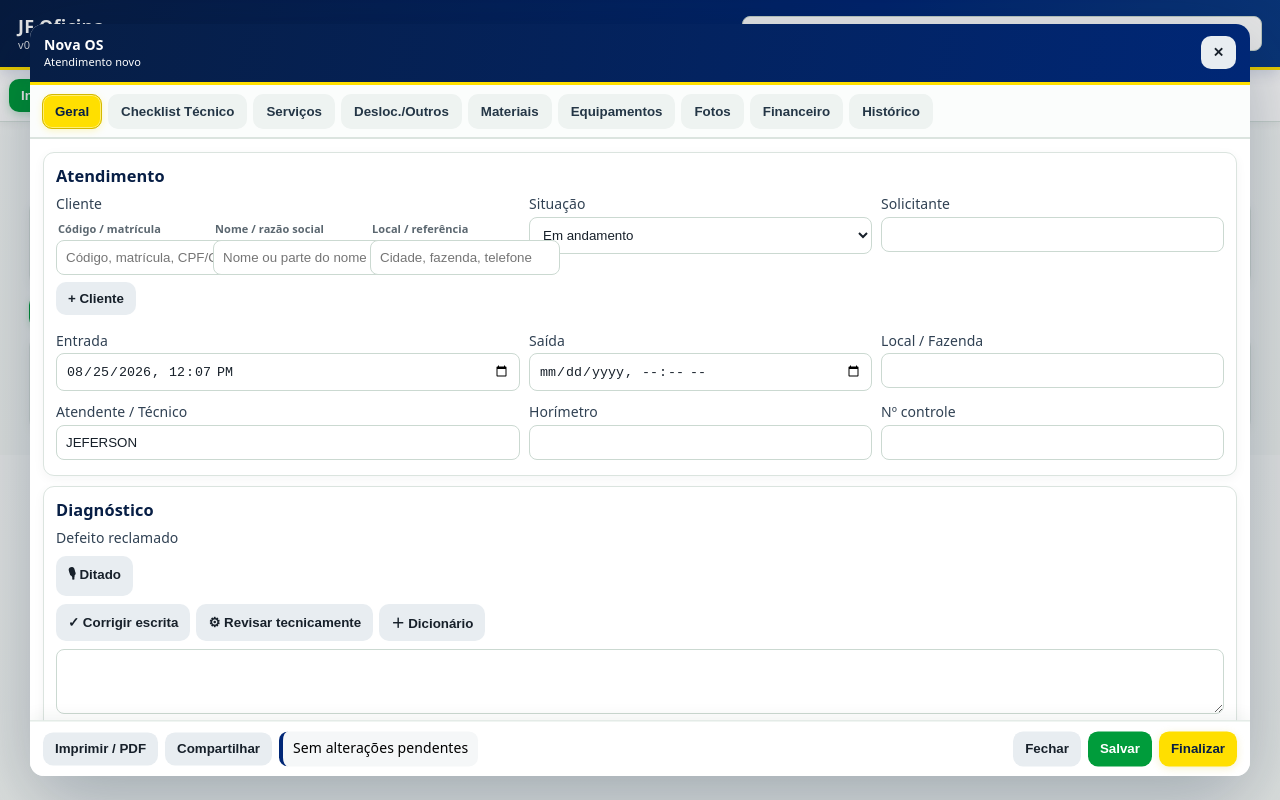
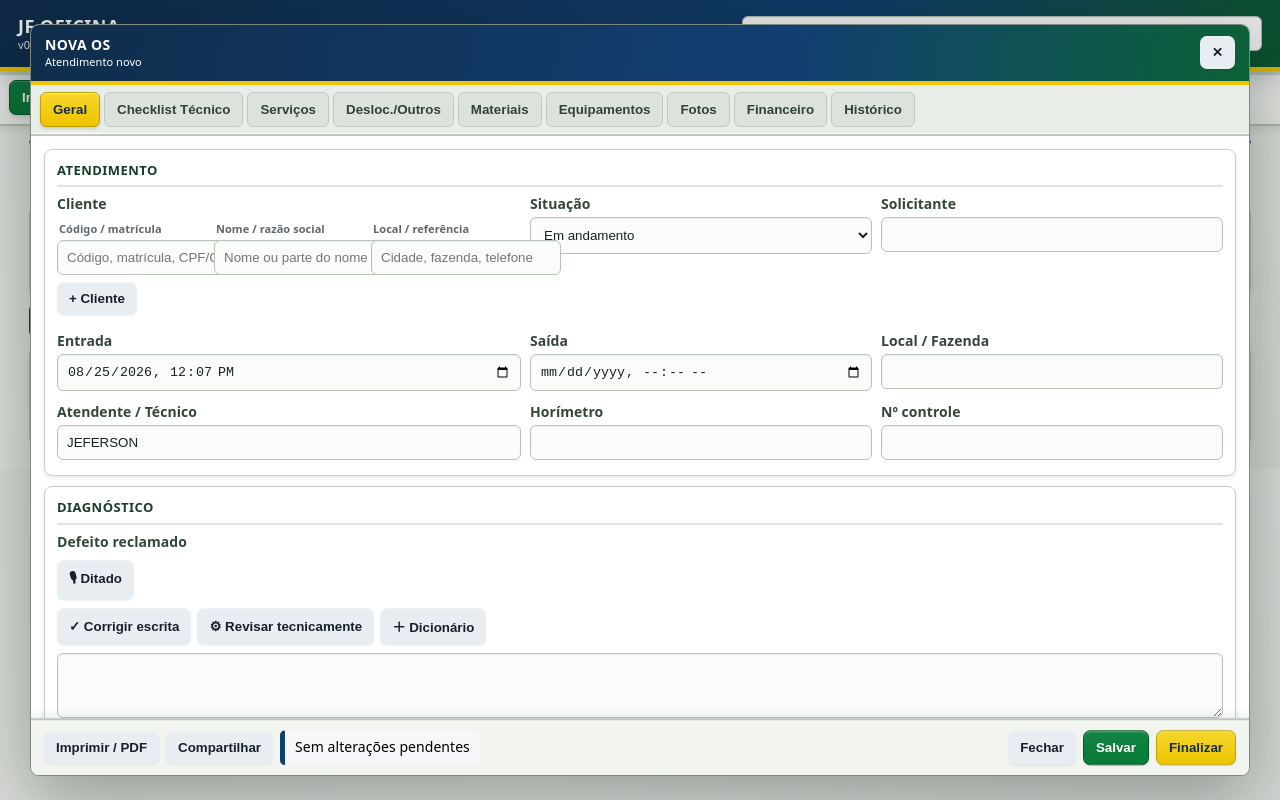
Before and after one commit to jefe198686-pixel/jf-oficina, a website: page index.html in a window 1280 px wide. Both pictures are taken after a click on the button "+ Nova OS". Drawn offline with Linux system fonts and the light colour scheme.

Commit message:
JF Oficina v0.15.14: tema Brasil agro robusto

```diff
--- a/theme-brasil.css
+++ b/theme-brasil.css
@@ -1,204 +1,21 @@
-/* JF Oficina v0.15.13 — tema visual Brasil
-   Referência cromática: verde, amarelo, azul e branco da bandeira do Brasil.
-   Aplicação profissional: contraste alto, pouca saturação em áreas grandes e cores fortes só em ações/estado. */
-:root{
-  --br-green:#009c3b;
-  --br-green-dark:#08752f;
-  --br-green-soft:#eaf7ef;
-  --br-yellow:#ffdf00;
-  --br-yellow-soft:#fff8cc;
-  --br-blue:#002776;
-  --br-blue-dark:#071e45;
-  --br-blue-soft:#eef3ff;
-  --br-white:#ffffff;
-  --bg:#f4f7f5;
-  --card:#ffffff;
-  --ink:#142033;
-  --muted:#657386;
-  --line:#dbe4df;
-  --brand:var(--br-green);
-  --dark:var(--br-blue-dark);
-  --ok:#e8f7ed;
-  --warn:#fff6c7;
-  --danger:#fde8e8;
-}
-
-body{
-  background:linear-gradient(180deg,#f8faf9 0,#f3f7f5 100%);
-  color:var(--ink);
-  letter-spacing:.005em;
-}
-
-/* Cabeçalho principal */
-header{
-  background:linear-gradient(105deg,var(--br-blue-dark) 0%,var(--br-blue) 68%,#0b3a82 100%);
-  border-bottom:3px solid var(--br-yellow);
-  box-shadow:0 3px 14px rgba(0,39,118,.16);
-}
-header b{font-weight:800;letter-spacing:.01em}
-.ver{opacity:.88}
-
-/* Navegação */
-nav{
-  background:rgba(255,255,255,.96);
-  border-bottom:1px solid #d9e4de;
-  box-shadow:0 2px 8px rgba(20,55,40,.06);
-}
-nav button{
-  background:#eef3f1;
-  color:#243546;
-  transition:transform .12s ease,background .12s ease,box-shadow .12s ease;
-}
-nav button.primary{
-  background:var(--br-green);
-  color:#fff;
-  box-shadow:0 3px 8px rgba(0,156,59,.22);
-}
-nav button:hover{transform:translateY(-1px)}
-
-/* Botões */
-button,.btn{border-radius:10px;transition:transform .12s ease,box-shadow .12s ease,filter .12s ease}
-button:hover,.btn:hover{transform:translateY(-1px)}
-button:active,.btn:active{transform:translateY(0)}
-.primary{
-  background:var(--br-green);
-  color:#fff;
-  box-shadow:0 2px 7px rgba(0,156,59,.18);
-}
-.primary:hover{background:var(--br-green-dark)}
-.success{background:var(--br-green-soft);color:var(--br-green-dark)}
-.ghost{border-color:#cbd8d1;background:#fff}
-.danger{color:#8f2222}
-
-/* Cartões e seções */
-.card,.box,.section,.tablewrap{
-  border-color:var(--line);
-  box-shadow:0 3px 12px rgba(16,56,38,.045);
-}
-.card{
-  position:relative;
-  overflow:hidden;
-  min-height:88px;
-}
-.card::before{
-  content:"";
-  position:absolute;
-  inset:0 auto 0 0;
-  width:4px;
-  background:var(--br-green);
-}
-.card:nth-child(2n)::before{background:var(--br-blue)}
-.card:nth-child(3n)::before{background:#e8c900}
-.card b{color:var(--br-blue-dark)}
-.section h3{color:var(--br-blue-dark);font-weight:800}
-
-/* Inputs */
-input,select,textarea{
-  border-color:#cbd9d1;
-  background:#fff;
-  transition:border-color .12s ease,box-shadow .12s ease,background .12s ease;
-}
-input:focus,select:focus,textarea:focus{
-  outline:0;
-  border-color:var(--br-green);
-  box-shadow:0 0 0 3px rgba(0,156,59,.12);
-  background:#fff;
-}
-label{color:#304153}
-
-/* Tabelas */
-th{
-  background:#eef5f2;
-  color:var(--br-blue-dark);
-  font-weight:800;
-  border-bottom:2px solid #d4e3da;
-}
-.click:hover{background:#f4faf6}
-
-/* Modais / OS */
-dialog{
-  box-shadow:0 24px 80px rgba(3,28,61,.28);
-}
-.dhead{
-  background:linear-gradient(100deg,var(--br-blue-dark),var(--br-blue));
-  border-bottom:3px solid var(--br-yellow);
-}
-.dhead b{font-weight:800;letter-spacing:.01em}
-.tabs{
-  background:#fbfdfc;
-  gap:6px;
-  padding:9px 12px;
-  box-shadow:inset 0 -1px 0 var(--line);
-}
-.tab{
-  background:#eef3f1;
-  color:#243646;
-  border:1px solid transparent;
-  box-shadow:none;
-}
-.tab:hover{background:#e7f0ec}
-.tab.active{
-  background:var(--br-yellow);
-  color:var(--br-blue-dark);
-  border-color:#d4b900;
-  box-shadow:0 2px 7px rgba(255,223,0,.22),inset 0 0 0 1px rgba(255,255,255,.45);
-}
-
-/* Rodapé do modal */
-.dfoot{
-  border-top:1px solid #d8e3dd;
-  box-shadow:0 -4px 16px rgba(10,44,29,.06);
-}
-#finalizeOS,#finalizeBudget{
-  background:var(--br-yellow);
-  color:var(--br-blue-dark);
-  box-shadow:0 2px 8px rgba(212,185,0,.2);
-}
-#saveOS,#saveBudget{background:var(--br-green);color:#fff}
-
-/* Busca de materiais e serviços */
-.matQuickPicker,.srvQuickPicker{
-  padding:10px;
-  border:1px solid #d7e4dc;
-  border-radius:12px;
-  background:linear-gradient(180deg,#fbfefc,#f6faf8);
-}
-.matQuickFields label,.srvQuickFields label{font-weight:700;color:#496052}
-.matQuickResults,.srvQuickResults{box-shadow:0 10px 28px rgba(0,39,118,.12)}
-.matQuickResult:hover,.srvQuickResult:hover{background:var(--br-green-soft)}
-.matIdentity b,.srvIdentity b{color:var(--br-blue-dark)}
-.matCompact,.srvCompact{border-bottom-color:#dce7e1}
-
-/* QR */
-#scanMaterialQR,#scanBudgetQR,[id*="scan"][id*="QR"]{
-  background:var(--br-yellow);
-  color:var(--br-blue-dark);
-  border:1px solid #e0c400;
-  box-shadow:0 2px 7px rgba(212,185,0,.18);
-}
-
-/* Estados */
-.badge.andamento{background:var(--br-blue-soft);color:#174b9a}
-.badge.aguardando{background:var(--br-yellow-soft);color:#725f00}
-.badge.concluida,.badge.finalizada{background:var(--br-green-soft);color:var(--br-green-dark)}
-.badge.cancelada{background:#fdeaea;color:#9a2b2b}
-.statusnote{border-left:4px solid var(--br-blue);background:#f4f7fd}
-
-/* Barras de rolagem discretas */
-*{scrollbar-width:thin;scrollbar-color:#a9beb2 transparent}
-::-webkit-scrollbar{width:9px;height:9px}
-::-webkit-scrollbar-thumb{background:#a9beb2;border-radius:999px;border:2px solid transparent;background-clip:padding-box}
-
-/* Mobile: controles mais compactos e melhor aproveitamento */
-@media(max-width:800px){
-  main{padding:9px}
-  .section{padding:10px;border-radius:10px}
-  .tabs{padding:7px 8px;gap:4px}
-  .tab{padding:8px 10px}
-  input,select,textarea{padding:8px}
-  button,.btn{padding:8px 10px}
-  .dhead{padding:10px 12px}
-  .dfoot{padding:8px 9px}
-  .card{min-height:80px;padding:11px}
-  .card b{font-size:22px}
-}
+/* JF Oficina v0.15.14 — Brasil Agro Robusto */
+:root{--br-green:#087b36;--br-green-dark:#07572a;--br-green-deep:#123f2a;--br-yellow:#f2c500;--br-yellow-soft:#fff3b0;--br-blue:#123f72;--br-blue-dark:#102d4b;--br-blue-soft:#eaf1f8;--earth:#5b4632;--steel:#52606a;--bg:#edf0eb;--card:#fff;--ink:#17231d;--muted:#66716b;--line:#cbd2ca;--brand:var(--br-green);--dark:var(--br-blue-dark);--ok:#e3f1e7;--warn:#fff1b8;--danger:#f5dddd}
+body{background:linear-gradient(135deg,#eef1ec 0%,#f8f9f6 48%,#e8ece7 100%);color:var(--ink);letter-spacing:.004em}
+header{background:linear-gradient(105deg,#102d4b 0%,#123f72 65%,#0d5832 100%);border-bottom:4px solid var(--br-yellow);box-shadow:0 4px 0 rgba(7,87,42,.18),0 8px 18px rgba(18,45,75,.18)}
+header b{font-weight:900;letter-spacing:.025em;text-transform:uppercase}.ver{opacity:.9}
+nav{background:#f8f9f6;border-bottom:2px solid #bcc6bc;box-shadow:0 3px 8px rgba(25,46,33,.1)}
+nav button{background:#e4e9e4;color:#26372d;border:1px solid #cbd3cb;border-radius:7px;font-weight:800}
+nav button.primary{background:linear-gradient(#118243,#087b36);color:#fff;border-color:#07572a;box-shadow:inset 0 1px 0 #ffffff38,0 2px 4px #0002}
+button,.btn{border-radius:7px;font-weight:800;box-shadow:inset 0 1px 0 #ffffff55,0 1px 2px #0001;transition:filter .1s ease,transform .1s ease}
+button:hover,.btn:hover{filter:brightness(.97);transform:translateY(-1px)}.primary{background:linear-gradient(#118243,#087b36);color:#fff;border:1px solid #07572a}.success{background:#dfeee3;color:#07572a;border:1px solid #a8c8b1}.ghost{background:#f7f8f5;border:1px solid #bdc6bd}.danger{background:#f2dddd;color:#812525;border:1px solid #ddbcbc}
+.card,.box,.section,.tablewrap{border:1px solid #c7cec6;border-radius:8px;box-shadow:0 2px 5px rgba(29,48,36,.09);background:#fff}
+.card{position:relative;overflow:hidden;min-height:88px;border-top:3px solid var(--br-green)}.card:nth-child(2n){border-top-color:var(--br-blue)}.card:nth-child(3n){border-top-color:var(--br-yellow)}.card::before{display:none}.card b{color:var(--br-blue-dark);font-weight:900}.section h3{color:#183d2a;font-weight:900;text-transform:uppercase;font-size:13px;letter-spacing:.035em;border-bottom:2px solid #e1e5df;padding-bottom:6px}
+input,select,textarea{border:1px solid #b8c2b9;border-radius:6px;background:#fbfcfa;color:#17231d;box-shadow:inset 0 1px 2px #0000000d}input:focus,select:focus,textarea:focus{outline:0;border-color:#087b36;box-shadow:0 0 0 3px rgba(8,123,54,.13);background:#fff}label{color:#34463a;font-weight:600}
+th{background:linear-gradient(#e7ebe6,#dfe5df);color:#173d29;font-weight:900;text-transform:uppercase;font-size:11px;border-bottom:2px solid #aebcaf}td{border-bottom-color:#e1e5df}.click:hover{background:#f0f5f0}
+dialog{border:1px solid #7d8980;border-radius:9px;box-shadow:0 24px 70px rgba(14,35,23,.35)}.dhead{background:linear-gradient(100deg,#102d4b 0%,#123f72 62%,#0c6237 100%);border-bottom:4px solid var(--br-yellow);padding:11px 14px}.dhead b{font-weight:900;text-transform:uppercase;letter-spacing:.025em}.tabs{background:#e9ede8;gap:4px;padding:7px 9px;border-bottom:2px solid #bec8bf;box-shadow:inset 0 -1px 0 #fff}.tab{background:#dce2dc;color:#304239;border:1px solid #c1cac1;border-radius:6px;box-shadow:none}.tab:hover{background:#d1dbd2}.tab.active{background:linear-gradient(#f7d72b,#eec300);color:#102d4b;border-color:#bda000;box-shadow:inset 0 1px 0 #fff8,0 2px 3px #0002}.dfoot{background:#f2f4f0;border-top:2px solid #bcc6bc;box-shadow:0 -3px 8px rgba(24,48,31,.09)}#finalizeOS,#finalizeBudget{background:linear-gradient(#f6d62a,#edc400);color:#102d4b;border:1px solid #bca000}#saveOS,#saveBudget{background:linear-gradient(#118243,#087b36);color:#fff;border:1px solid #07572a}
+.matQuickPicker,.srvQuickPicker{padding:9px;border:1px solid #bfc9c0;border-left:4px solid #087b36;border-radius:7px;background:#f5f7f3;box-shadow:inset 0 1px 0 #fff}.matQuickFields label,.srvQuickFields label{font-weight:800;color:#344c3d}.matQuickResults,.srvQuickResults{border-color:#aeb9af;box-shadow:0 8px 20px rgba(16,45,75,.14)}.matQuickResult:hover,.srvQuickResult:hover{background:#e5f1e8}.matIdentity b,.srvIdentity b{color:#102d4b;font-weight:900}.matCompact,.srvCompact{border-bottom-color:#cfd7cf}
+#scanMaterialQR,#scanBudgetQR,[id*="scan"][id*="QR"]{background:linear-gradient(#f7d72b,#edc400);color:#102d4b;border:1px solid #bca000;box-shadow:inset 0 1px 0 #fff8,0 2px 3px #0002}.badge{border-radius:5px;border:1px solid transparent;font-weight:900}.badge.andamento{background:#e5edf6;color:#174b7e;border-color:#bdccdd}.badge.aguardando{background:#fff0ad;color:#6a5700;border-color:#ddc75d}.badge.concluida,.badge.finalizada{background:#dfeee3;color:#07572a;border-color:#aac9b2}.badge.cancelada{background:#f3dddd;color:#852727;border-color:#d9b4b4}.statusnote{border-left:5px solid #123f72;background:#edf2f7;border-radius:5px}
+/* detalhe sutil de faixa agrícola, inspirado no Brasil */
+main::before{content:"";display:block;height:4px;margin:0 0 10px;border-radius:3px;background:linear-gradient(90deg,#087b36 0 48%,#f2c500 48% 58%,#123f72 58% 100%);opacity:.9}
+*{scrollbar-width:thin;scrollbar-color:#83948a transparent}::-webkit-scrollbar{width:9px;height:9px}::-webkit-scrollbar-thumb{background:#83948a;border-radius:5px;border:2px solid transparent;background-clip:padding-box}
+@media(max-width:800px){main{padding:8px}.section{padding:9px;border-radius:7px}.tabs{padding:6px;gap:3px}.tab{padding:7px 9px}.dhead{padding:9px 11px}input,select,textarea{padding:8px}button,.btn{padding:8px 9px}.card{min-height:76px;padding:10px}.card b{font-size:21px}.matQuickPicker,.srvQuickPicker{padding:7px}}
```
